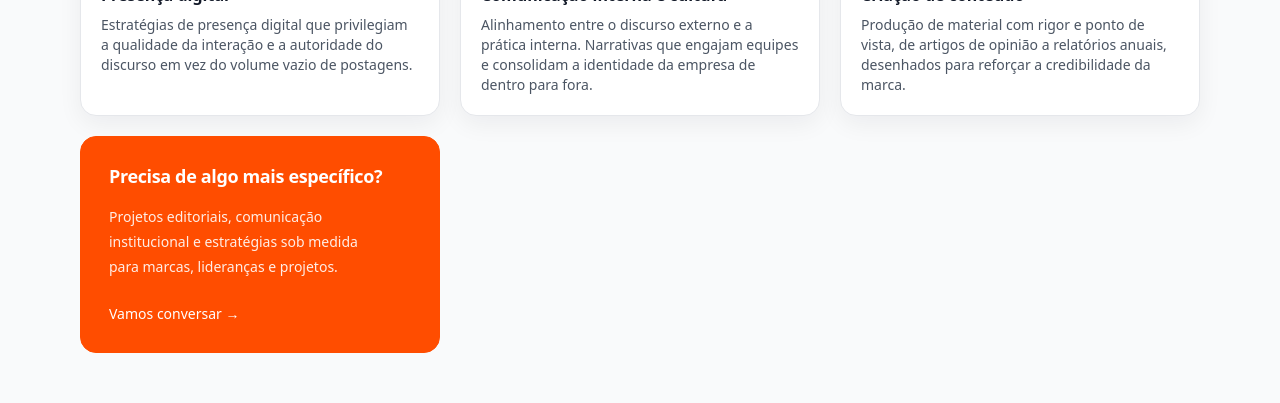
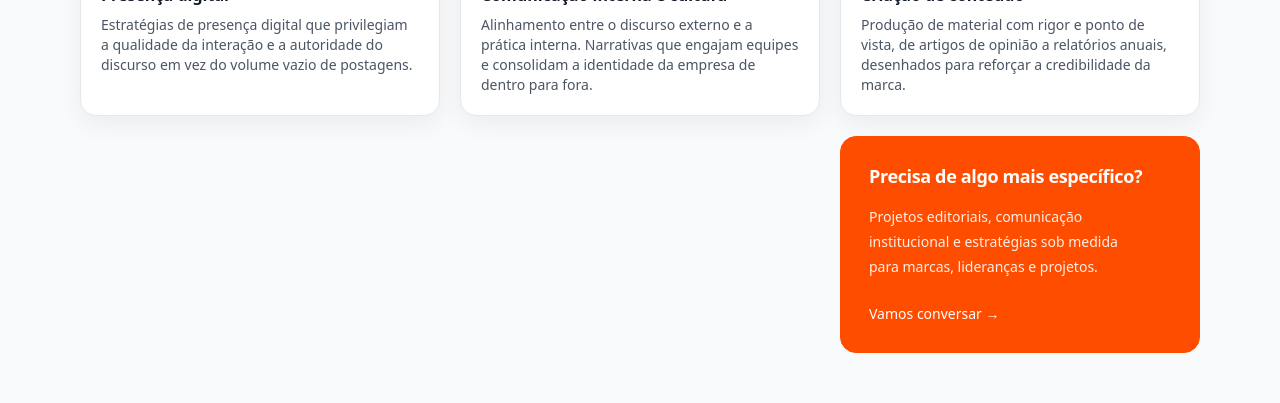
Before and after one commit to andretomazela-dev/integrado, a Next.js app: page / in a window 1280 px wide. Shown: the part 1540-1943 px from the top of the page. Built offline with nearby package versions, Linux system fonts and the light colour scheme.

Commit message:
Update page.jsx

```diff
--- a/app/page.jsx
+++ b/app/page.jsx
@@ -277,8 +277,10 @@ return (
               </p>
             </div>
 
-            <div
+           {/* 7 — CTA invertido */}
+<div
   className="
+    xl:col-start-3
     rounded-2xl
     border border-[#FF4D00]
     bg-[#FF4D00]
```
